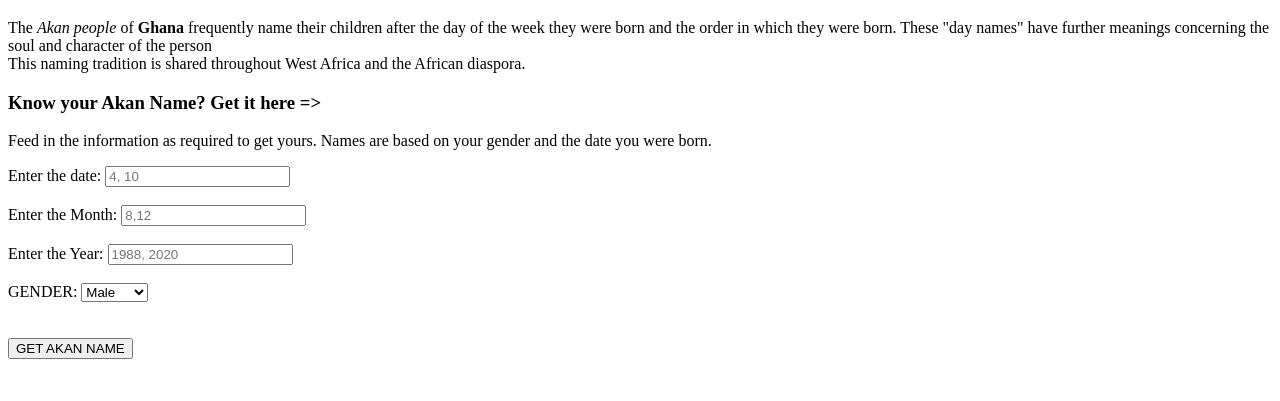
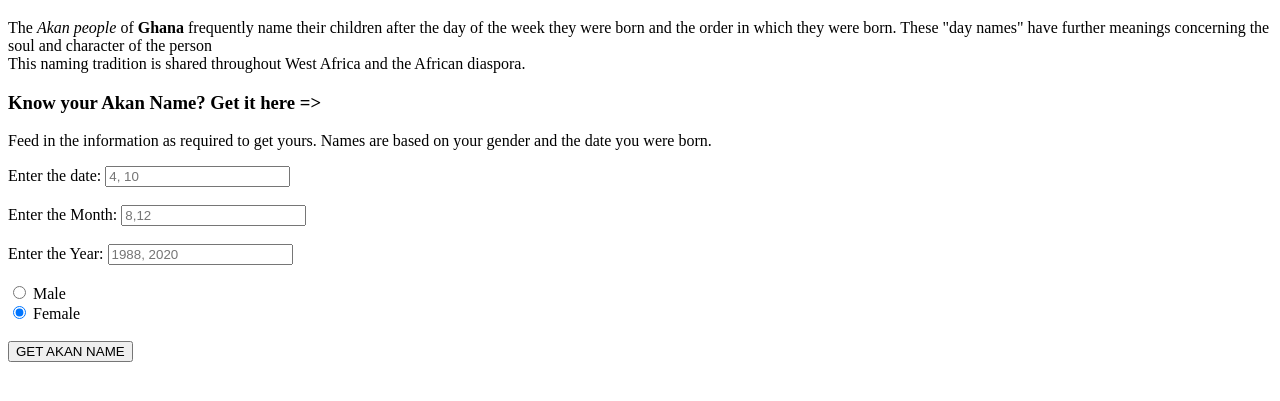
Before and after one commit to Qibet88/AKAN-NAMES, a plain HTML site: page index.html in a window 1280 px wide. Shown: the part 61-462 px from the top of the page. Drawn offline with Linux system fonts and the light colour scheme.

Commit message:
Recoding of the index file

```diff
--- a/index.html
+++ b/index.html
@@ -2,36 +2,42 @@
 <html lang="en">
   <head>
     <meta charset="utf-8">
+    <meta http-equiv="X-UA-Compatible" content="IE=edge">
     <meta name="viewport" content="width=device-width, initial-scale=1">
     <link href="bootstrap.css">
     <link href="index.css" rel="stylesheet" type="text/css">
     <title>AKAN NAMES DERIVATION</title>
   </head>
   <body>
-    <div class="container pt-3">
+    <div class="container">
+        <div class="Jumbotron"></div>
         <h1>AKAN NAMES</h1>
         <p>The <em>Akan people</em> of <b>Ghana</b> frequently name their children after the day of the week they were born and the order in which they were born. These "day names" have further meanings concerning the soul and character of the person<br>This naming tradition is shared throughout West Africa and the African diaspora.</p>
         <h3>Know your Akan Name? Get it here =></h3>
             <p>Feed in the information as required to get yours. Names are based on your gender and the date you were born.</p>
         <div class="mb-3">
             <label for="date" class="form-label">Enter the date:</label>
-            <input type="number" id="date" placeholder="4, 10" required>
+            <input type="text" id="date" placeholder="4, 10" required>
         </div><br>
         <div class="mb-3">
             <label for="month" class="form-label">Enter the Month:</label>
-            <input type="number"  class="form-control" id="month" placeholder="8,12" required>
+            <input type="text"  class="form-control" id="month" placeholder="8,12" required>
         </div><br>
         <div class="mb-3">
             <label for="year" class="form-label">Enter the Year:</label>
-            <input type="number" class="form-control" id="year" placeholder="1988, 2020" required>
+            <input type="text" class="form-control" id="year" placeholder="1988, 2020" required>
         </div><br>
-        <div class="gender">
-            <label for="gender">GENDER:</label>
-            <select class="form-select" aria-label="gender-select">
-                <option value="male">Male</option>
-                <option value="female">Female</option>
-            </select>
-        </div><br><br>
+        <div class="form-check">
+            <input class="form-check-input" type="radio" name="radio" id="flexRadioDefault1">
+            <label class="form-check-label" for="flexRadioDefault1" value="Male">
+              Male
+            </label>
+          </div>
+          <div class="form-check">
+            <input class="form-check-input" type="radio" name="radio" id="flexRadioDefault2" checked>
+            <label class="form-check-label" for="flexRadioDefault2" value="Female">Female</label>
+          </div>
+          <br>
         <button>
             <label class="button">GET AKAN NAME</label>
         </button>
```
